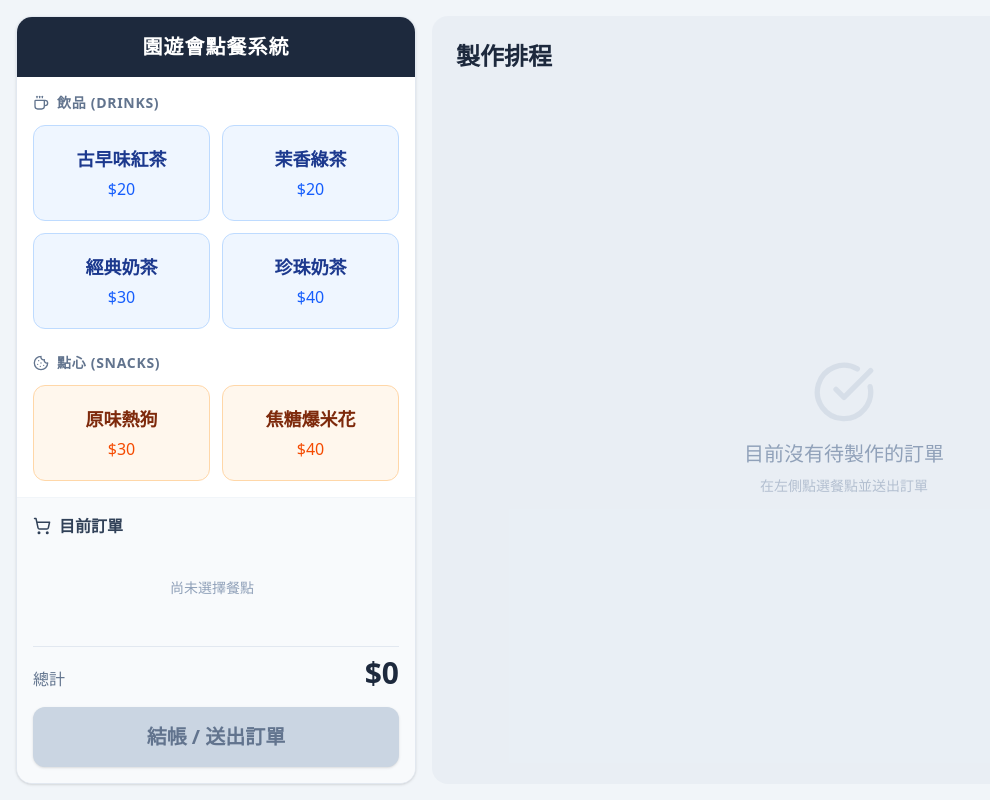
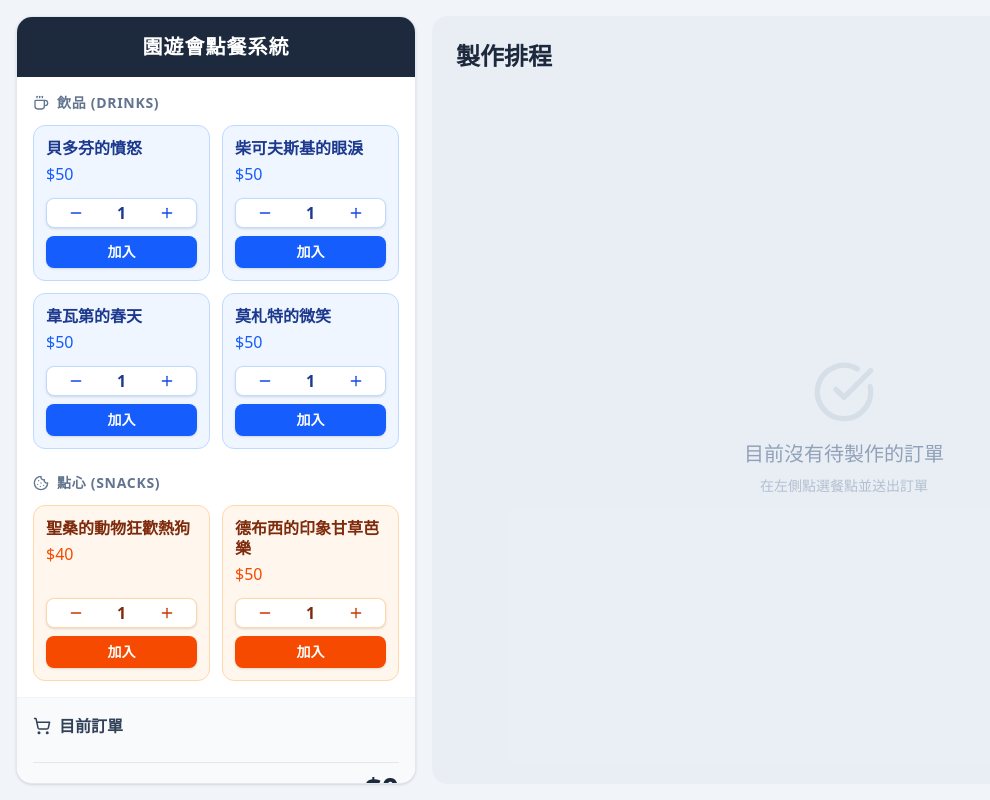
Before and after one commit to blacKgreYcAt/stringclub, a React (Vite) app: page / in a window 1280 px wide. Shown: the whole page, without its empty margins (0-990 px from the left). Built offline with nearby package versions, Linux system fonts and the light colour scheme.

Commit message:
feat: Introduce item quantity selection
Adds functionality to select quantities for menu items before adding them to the current order. Also, updates menu item names to be more whimsical.

```diff
--- a/src/App.tsx
+++ b/src/App.tsx
@@ -27,29 +27,40 @@ type Order = {
 };
 
 const MENU_ITEMS: MenuItem[] = [
-  { id: 'd1', name: '古早味紅茶', price: 20, category: 'drink' },
-  { id: 'd2', name: '茉香綠茶', price: 20, category: 'drink' },
-  { id: 'd3', name: '經典奶茶', price: 30, category: 'drink' },
-  { id: 'd4', name: '珍珠奶茶', price: 40, category: 'drink' },
-  { id: 's1', name: '原味熱狗', price: 30, category: 'snack' },
-  { id: 's2', name: '焦糖爆米花', price: 40, category: 'snack' },
+  { id: 'd1', name: '貝多芬的憤怒', price: 50, category: 'drink' },
+  { id: 'd2', name: '柴可夫斯基的眼淚', price: 50, category: 'drink' },
+  { id: 'd3', name: '韋瓦第的春天', price: 50, category: 'drink' },
+  { id: 'd4', name: '莫札特的微笑', price: 50, category: 'drink' },
+  { id: 's1', name: '聖桑的動物狂歡熱狗', price: 40, category: 'snack' },
+  { id: 's2', name: '德布西的印象甘草芭樂', price: 50, category: 'snack' },
 ];
 
 export default function App() {
   const [currentOrder, setCurrentOrder] = useState<OrderItem[]>([]);
   const [orderQueue, setOrderQueue] = useState<Order[]>([]);
   const [orderCounter, setOrderCounter] = useState(1);
+  const [itemQuantities, setItemQuantities] = useState<Record<string, number>>({});
 
-  const addToOrder = (item: MenuItem) => {
+  const getQty = (id: string) => itemQuantities[id] || 1;
+  const setQty = (id: string, delta: number) => {
+    setItemQuantities((prev) => ({
+      ...prev,
+      [id]: Math.max(1, (prev[id] || 1) + delta),
+    }));
+  };
+
+  const handleAddToCart = (item: MenuItem) => {
+    const qty = getQty(item.id);
     setCurrentOrder((prev) => {
       const existing = prev.find((i) => i.id === item.id);
       if (existing) {
         return prev.map((i) =>
-          i.id === item.id ? { ...i, quantity: i.quantity + 1 } : i
+          i.id === item.id ? { ...i, quantity: i.quantity + qty } : i
         );
       }
-      return [...prev, { ...item, quantity: 1 }];
+      return [...prev, { ...item, quantity: qty }];
     });
+    setItemQuantities((prev) => ({ ...prev, [item.id]: 1 }));
   };
 
   const removeFromOrder = (itemId: string) => {
@@ -108,14 +119,30 @@ export default function App() {
           </h2>
           <div className="grid grid-cols-2 gap-3 mb-6">
             {MENU_ITEMS.filter((i) => i.category === 'drink').map((item) => (
-              <button
+              <div
                 key={item.id}
-                onClick={() => addToOrder(item)}
-                className="bg-blue-50 hover:bg-blue-100 text-blue-900 border border-blue-200 rounded-xl p-3 flex flex-col items-center justify-center transition-colors active:scale-95 h-24"
+                className="bg-blue-50 border border-blue-200 rounded-xl p-3 flex flex-col h-auto"
               >
-                <span className="font-bold text-lg mb-1">{item.name}</span>
-                <span className="text-blue-600 font-medium">${item.price}</span>
-              </button>
+                <div className="font-bold text-blue-900 leading-tight mb-1">{item.name}</div>
+                <div className="text-blue-600 font-medium mb-3">${item.price}</div>
+                <div className="mt-auto flex flex-col gap-2">
+                  <div className="flex items-center bg-white rounded-lg border border-blue-200 shadow-sm">
+                    <button onClick={() => setQty(item.id, -1)} className="p-1.5 flex-1 hover:bg-blue-100 rounded-l-lg text-blue-700 flex justify-center transition-colors">
+                      <Minus size={16} />
+                    </button>
+                    <span className="w-8 text-center font-semibold text-blue-900">{getQty(item.id)}</span>
+                    <button onClick={() => setQty(item.id, 1)} className="p-1.5 flex-1 hover:bg-blue-100 rounded-r-lg text-blue-700 flex justify-center transition-colors">
+                      <Plus size={16} />
+                    </button>
+                  </div>
+                  <button
+                    onClick={() => handleAddToCart(item)}
+                    className="w-full bg-blue-600 hover:bg-blue-700 text-white py-1.5 rounded-lg text-sm font-bold shadow-sm transition-colors active:scale-95"
+                  >
+                    加入
+                  </button>
+                </div>
+              </div>
             ))}
           </div>
 
@@ -124,14 +151,30 @@ export default function App() {
           </h2>
           <div className="grid grid-cols-2 gap-3">
             {MENU_ITEMS.filter((i) => i.category === 'snack').map((item) => (
-              <button
+              <div
                 key={item.id}
-                onClick={() => addToOrder(item)}
-                className="bg-orange-50 hover:bg-orange-100 text-orange-900 border border-orange-200 rounded-xl p-3 flex flex-col items-center justify-center transition-colors active:scale-95 h-24"
+                className="bg-orange-50 border border-orange-200 rounded-xl p-3 flex flex-col h-auto"
               >
-                <span className="font-bold text-lg mb-1">{item.name}</span>
-                <span className="text-orange-600 font-medium">${item.price}</span>
-              </button>
+                <div className="font-bold text-orange-900 leading-tight mb-1">{item.name}</div>
+                <div className="text-orange-600 font-medium mb-3">${item.price}</div>
+                <div className="mt-auto flex flex-col gap-2">
+                  <div className="flex items-center bg-white rounded-lg border border-orange-200 shadow-sm">
+                    <button onClick={() => setQty(item.id, -1)} className="p-1.5 flex-1 hover:bg-orange-100 rounded-l-lg text-orange-700 flex justify-center transition-colors">
+                      <Minus size={16} />
+                    </button>
+                    <span className="w-8 text-center font-semibold text-orange-900">{getQty(item.id)}</span>
+                    <button onClick={() => setQty(item.id, 1)} className="p-1.5 flex-1 hover:bg-orange-100 rounded-r-lg text-orange-700 flex justify-center transition-colors">
+                      <Plus size={16} />
+                    </button>
+                  </div>
+                  <button
+                    onClick={() => handleAddToCart(item)}
+                    className="w-full bg-orange-600 hover:bg-orange-700 text-white py-1.5 rounded-lg text-sm font-bold shadow-sm transition-colors active:scale-95"
+                  >
+                    加入
+                  </button>
+                </div>
+              </div>
             ))}
           </div>
         </div>
```
